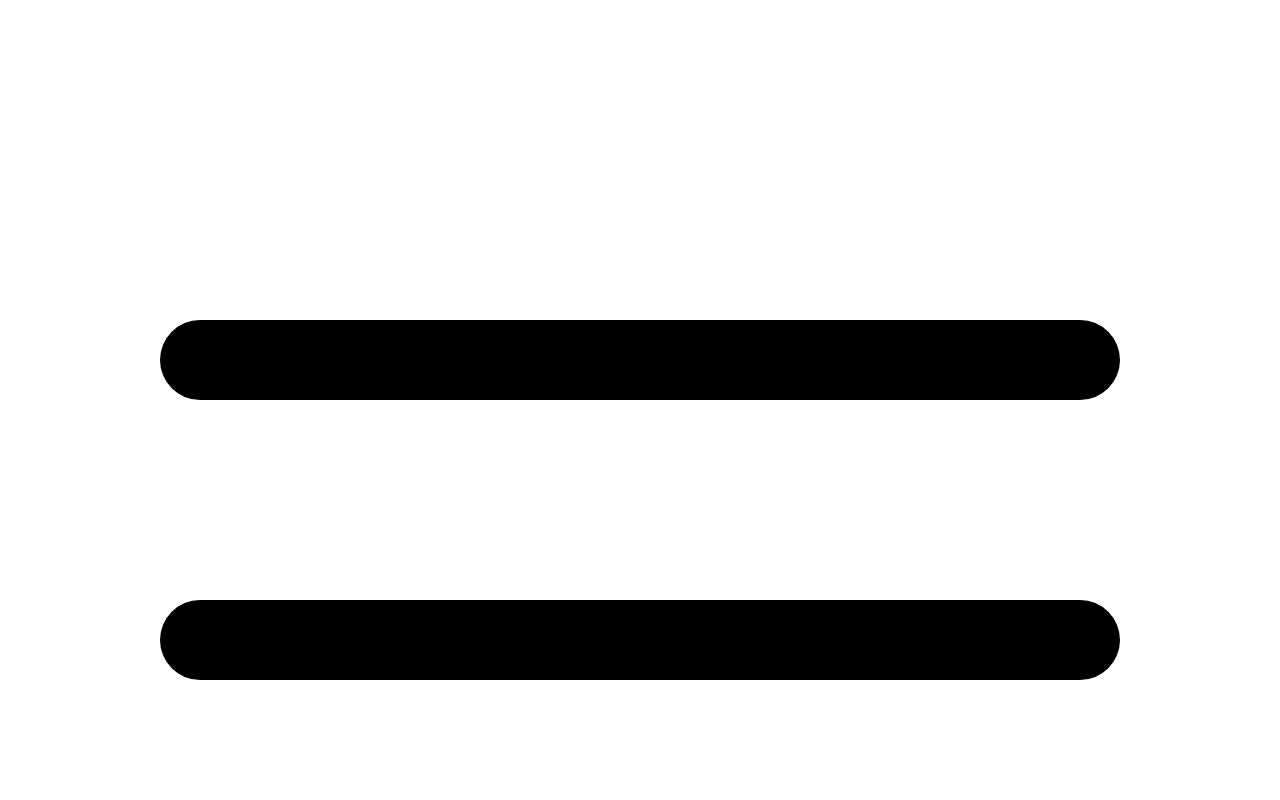
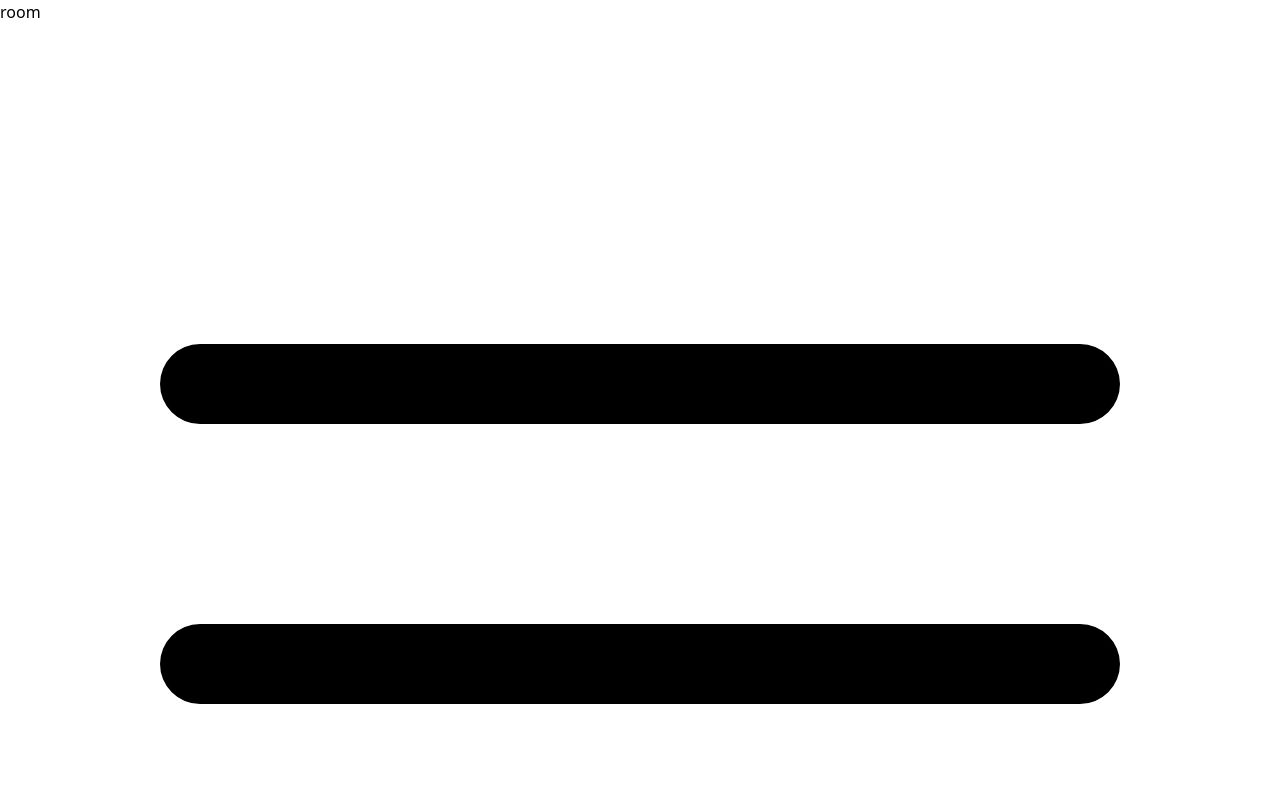
Before and after one commit to BeeAwwad/room_homepage, a React (Vite) app: page / in a window 1280 px wide. Shown: the top 800 px of the page. Built offline with nearby package versions, Linux system fonts and the light colour scheme.

Commit message:
Make burger button

```diff
--- a/package.json
+++ b/package.json
@@ -8,7 +8,8 @@
     "build": "vite build",
     "lint": "eslint src --ext js,jsx --report-unused-disable-directives --max-warnings 0",
     "preview": "vite preview",
-    "deploy": "gh-pages -d dist"
+    "deploy": "gh-pages -d dist",
+    "build-css": ""
   },
   "dependencies": {
     "react": "^18.2.0",
--- a/src/comps/header.jsx
+++ b/src/comps/header.jsx
@@ -1,17 +1,29 @@
 import React from 'react'
+import { useState } from 'react'
 
 const Header = () => {
+
+  let [open, setOpen] = useState(false);
+
+  const burger = <svg className="text-white w-6 cursor-pointer" xmlns="http://www.w3.org/2000/svg" fill="none" viewBox="0 0 24 24" strokeWidth={1.5} stroke="currentColor">
+  <path strokeLinecap="round" strokeLinejoin="round" d="M3.75 6.75h16.5M3.75 12h16.5m-16.5 5.25h16.5" />
+  </svg>;
+
+  const close = <svg className="w-6 text-white" xmlns="http://www.w3.org/2000/svg" fill="none" viewBox="0 0 24 24" strokeWidth={1.5} stroke="currentColor">
+  <path strokeLinecap="round" strokeLinejoin="round" d="M6 18L18 6M6 6l12 12" />
+</svg>;
+
+
   return (
     <>
-      <header className="items-center flex justify-between p-5 my-5">
-        <nav>
-          <div id='burger' className='md:hidden'>
-            <svg className="w-6" xmlns="http://www.w3.org/2000/svg" fill="none" viewBox="0 0 24 24" strokeWidth={1.5} stroke="currentColor">
-            <path strokeLinecap="round" strokeLinejoin="round" d="M3.75 6.75h16.5M3.75 12h16.5m-16.5 5.25h16.5" />
-            </svg>
+      <header className="bg-gray-500 items-center p-6 my-5 font-sparta">
+        <nav className='flex justify-end md:justify-start gap-12'>
+          <span className='absolute left-1/2 top-11 transform -translate-x-1/2 md:static text-white'>room</span>
+          <div onClick={()=>setOpen(!open)} className='z-50 md:hidden absolute left-2 top-10'>
+            {open ? close : burger}
           </div>
 
-          <ul className="flex gap-8">
+          <ul className={`text-white items-center md:items-start bg-gray-700 w-full h-28 md:h-0 absolute p-5 md:p-0 top-0 right-0 md:static flex justify-end md:justify-normal gap-4 transition-all duration-500 ease-in ${open ? 'top-0': 'top-[-300px]'}`}>
             <li>home</li>
             <li>shop</li>
             <li>about</li>
--- a/src/index.css
+++ b/src/index.css
@@ -1,3 +1,5 @@
+@import url('https://fonts.googleapis.com/css2?family=Kanit:ital,wght@0,100;0,200;0,300;0,400;0,500;0,600;0,700;0,800;0,900;1,100;1,200;1,300;1,400;1,500;1,600;1,700;1,800;1,900&family=League+Spartan:wght@100;200;300;400;500;600;700;800;900&display=swap');
+
 @tailwind base;
 @tailwind components;
 @tailwind utilities;
--- a/tailwind.config.js
+++ b/tailwind.config.js
@@ -3,7 +3,11 @@ export default {
   content: [],
   purge: ['./index.html', './src/**/*.{vue,js,ts,jsx,tsx}'],
   theme: {
-    extend: {},
+    extend: {
+      fontFamily: {
+        sparta: ['League Spartan']
+      }
+    },
   },
   plugins: [],
 }
```
